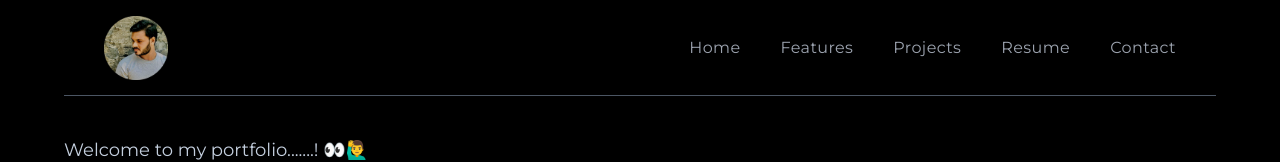
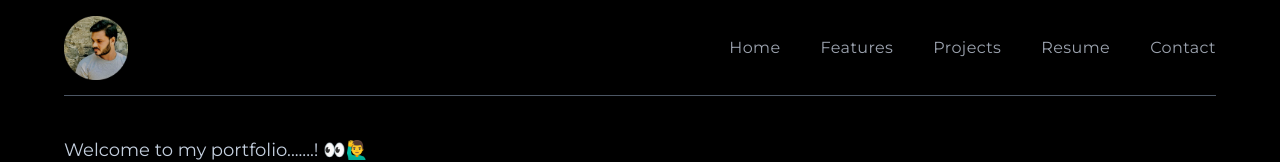
Before and after one commit to SarangaSiriwardhana9/SarangaSiriwardhana9--Personal-Portfolio-Website-in-React, a React (Create React App) app: page / in a window 1280 px wide. Shown: the top 162 px of the page. Built offline with nearby package versions, Linux system fonts and the light colour scheme.

Commit message:
navibar width fixed

```diff
--- a/src/components/navbar/Navbar.js
+++ b/src/components/navbar/Navbar.js
@@ -10,7 +10,7 @@ import { navLinksdata } from "../../constants";
 const Navbar = () => {
   const [showMenu, setShowMenu] = useState(false);
   return (
-    <div className='px-10 w-full h-24 sticky top-0 z-50 bg-black mx-auto flex justify-between items-center font-titleFont border-b-[1px] border-b-gray-600'>
+    <div className='w-full h-24 sticky top-0 z-50 bg-black mx-auto flex justify-between items-center font-titleFont border-b-[1px] border-b-gray-600'>
       <div>
         <img src={logo} alt='logo' className='w-15 h-16 ' />
       </div>
@@ -100,6 +100,7 @@ const Navbar = () => {
       </div>
     </div>
   );
+
 };
 
 export default Navbar;
--- a/src/components/resume/Resume.js
+++ b/src/components/resume/Resume.js
@@ -8,7 +8,7 @@ import Experience from "./Experience";
 import Certificates from "./Certificates";
 
 const PDF_FILE_URL = "http://localhost:3000/Saranga_Siriwardhana_Resume.pdf";
-const DRIVE_LINK ="https://drive.google.com/file/d/1chO6nADJj_T5Q2_swPXAL_xkBVnOo34p/view?usp=sharing";
+const DRIVE_LINK ="https://drive.google.com/file/d/1ISD-1Pu4NI8YnLogC0cb1JSaNA9OsINC/view?usp=sharing";
 
 const Resume = () => {
   const [educationData, setEducationData] = useState(true);
```
